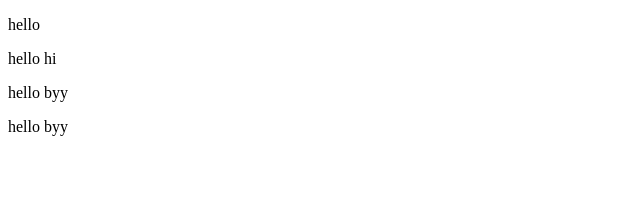
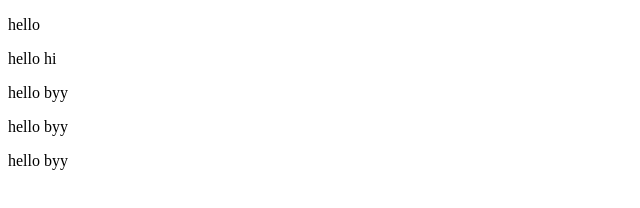
Before and after one commit to proftlalit/demo, a plain HTML site: page index.html in a window 1280 px wide. Shown: the full height of the page, 0-640 px from the left. Drawn offline with Linux system fonts and the light colour scheme.

Commit message:
Update index.html

```diff
--- a/index.html
+++ b/index.html
@@ -10,5 +10,6 @@
     <p>hello hi </p>
     <p>hello byy </p>
     <p>hello byy </p>
+    <p>hello byy </p>
   </body>
 </html>
```
